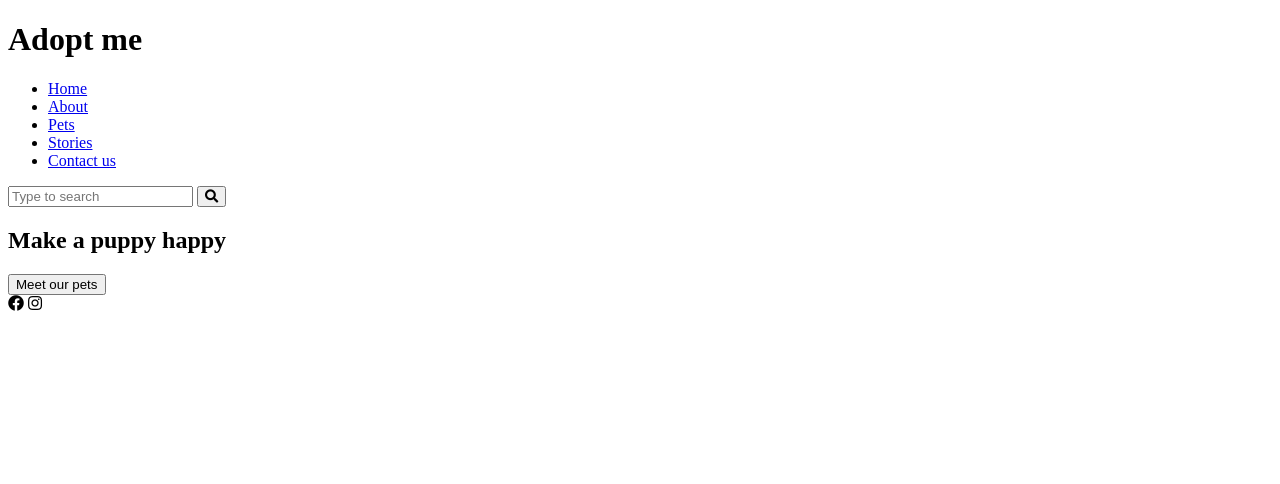
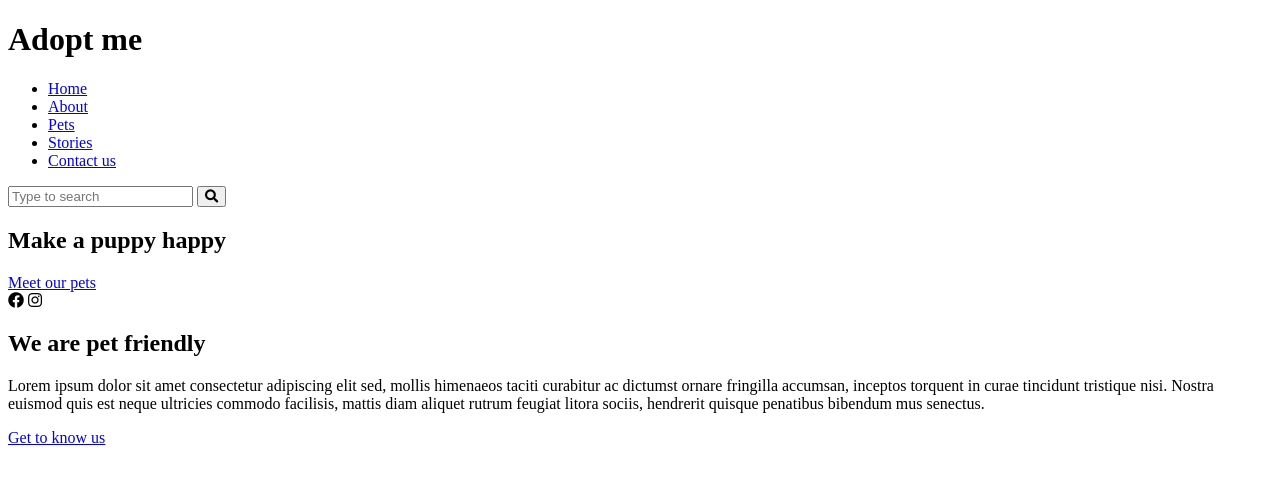
Before and after one commit to CandelaOlha/adopt-me, a plain HTML site: page index.html in a window 1280 px wide. Drawn offline with Linux system fonts and the light colour scheme.

Commit message:
changed buttons for links and added about section

```diff
--- a/index.html
+++ b/index.html
@@ -37,12 +37,17 @@
         </div>
         <div class="header-text-container">
             <h2 class="header-text">Make a puppy happy</h2>
-            <button class="button">Meet our pets</button>
+            <a href="#" class="cta">Meet our pets</a>
         </div>
         <div class="header-icons">
             <i class="fab fa-facebook"></i>
             <i class="fab fa-instagram"></i>
         </div>
     </header>
+    <section class="section about-section">
+        <h2 class="section-title">We are <span>pet friendly</span></h2>
+        <p class="description">Lorem ipsum dolor sit amet consectetur adipiscing elit sed, mollis himenaeos taciti curabitur ac dictumst ornare fringilla accumsan, inceptos torquent in curae tincidunt tristique nisi. Nostra euismod quis est neque ultricies commodo facilisis, mattis diam aliquet rutrum feugiat litora sociis, hendrerit quisque penatibus bibendum mus senectus.</p>
+        <a href="#" class="cta">Get to know us</a>
+    </section>
 </body>
 </html>
```
